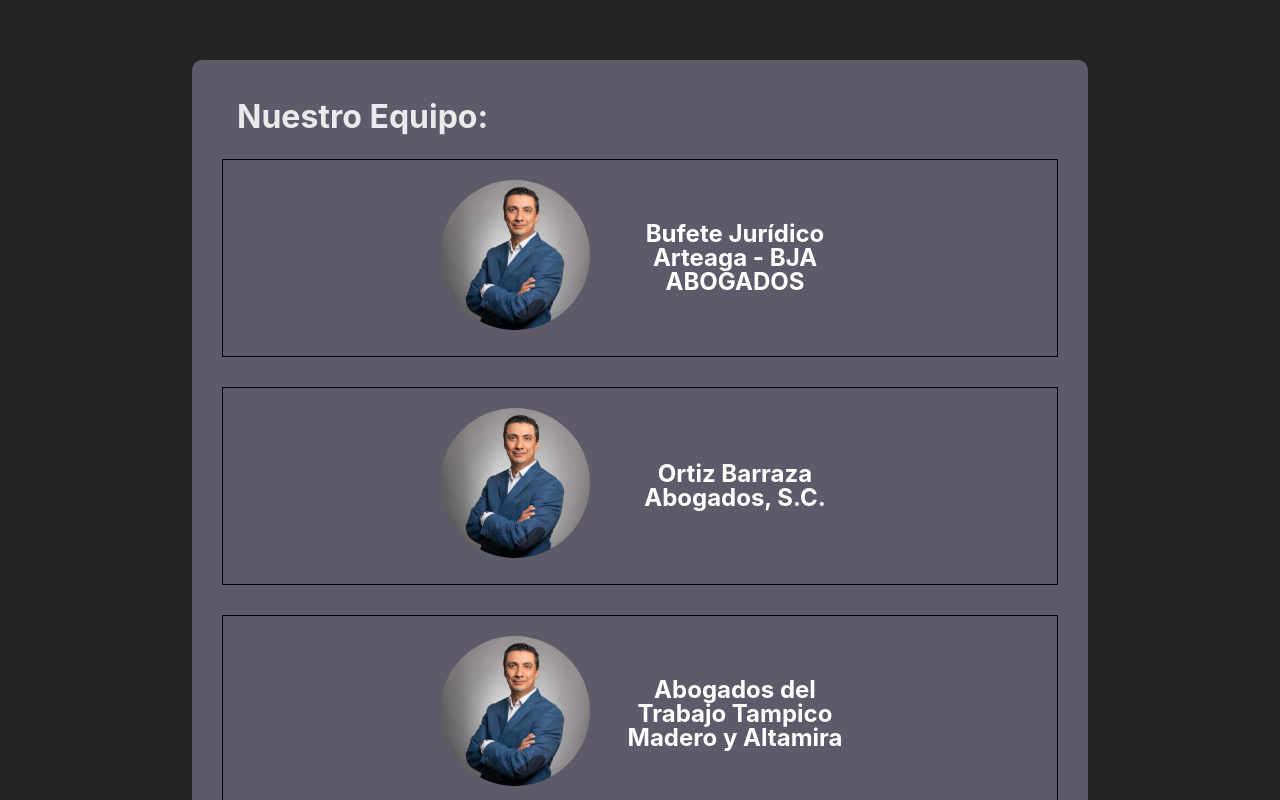
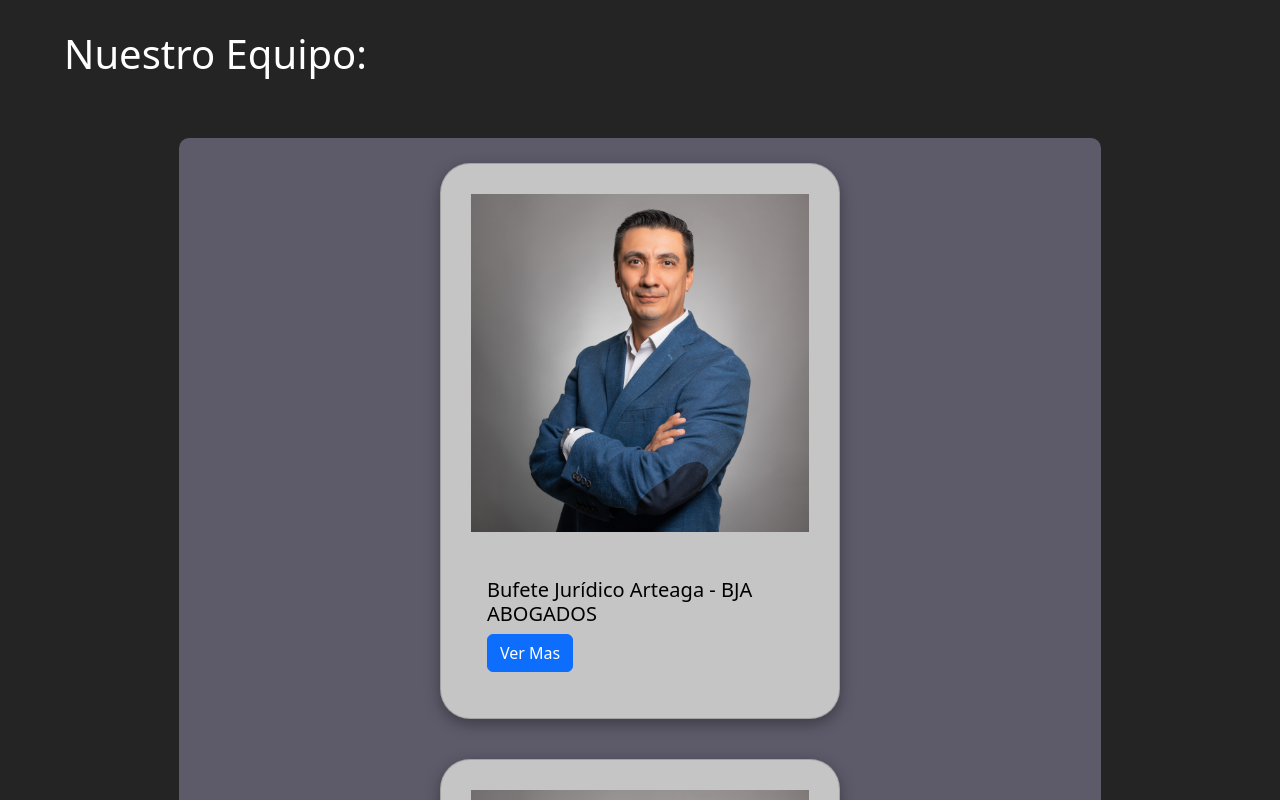
Before and after one commit to JoelSanchez01/ElBuhoPagina, a React (Vite) app: page / in a window 1280 px wide. Shown: the top 800 px of the page. Built offline with nearby package versions, Linux system fonts and the light colour scheme.

Commit message:
se agrego bootrstrap y se termino de darle diseno a ese apartado

```diff
--- a/package.json
+++ b/package.json
@@ -9,7 +9,9 @@
     "preview": "vite preview"
   },
   "dependencies": {
+    "bootstrap": "^5.2.1",
     "react": "^18.2.0",
+    "react-bootstrap": "^2.5.0",
     "react-dom": "^18.2.0"
   },
   "devDependencies": {
--- a/src/App.jsx
+++ b/src/App.jsx
@@ -1,4 +1,5 @@
 import { useState } from 'react'
+import 'bootstrap/dist/css/bootstrap.min.css' ;
 import reactLogo from './assets/react.svg'
 import './App.css'
 
--- a/src/index.css
+++ b/src/index.css
@@ -19,3 +19,8 @@
   padding: 0;
   box-sizing: border-box;
 }
+
+body {
+  background-color: #242424;
+  color: white;
+}
--- a/src/pages/Abogados.jsx
+++ b/src/pages/Abogados.jsx
@@ -4,15 +4,14 @@
 import datos from "../abogados";
 const Abogados = () => {
     var data = datos;
-    return <div className='abogadoSection'>
-        <h1>Nuestro Equipo:</h1>
-        {
-            data.map(abogado =>  <ItemAbogado key={abogado.id} foto={abogado.foto} nombre={abogado.nombre} telefono={abogado.telefono}  direccion={abogado.direccion} /> )
-        }
+    return <div className="abogadoSectionFather">
+                <h1>Nuestro Equipo:</h1>
 
-
-
-
+                <div className='abogadoSection'>
+                    {
+                        data.map(abogado =>  <ItemAbogado key={abogado.id} foto={abogado.foto} nombre={abogado.nombre} telefono={abogado.telefono}  direccion={abogado.direccion} /> )
+                    }
+                </div>
     </div>
 }
 
--- a/src/sections/ItemAbogado.jsx
+++ b/src/sections/ItemAbogado.jsx
@@ -1,18 +1,20 @@
 import React from 'react';
+import Button from 'react-bootstrap/Button';
+import Card from 'react-bootstrap/Card'
+
 import "../styles/ItemAbogado.css"
 
 const ItemAbogado = (props) => {
     const {foto, nombre, id} = props;
-    return <>
-        <a className='itemAbogado' href="">
-            <div className="foto">
-                <img src={foto} alt="" />
-            </div>
-            <div className="texto">
-                    <h2>{nombre}</h2>
-            </div>
-        </a>
-    </>
+  return (
+    <Card className='itemAbogado' style={{ width: '25rem' }}>
+      <Card.Img variant="top" src={foto} className="" />
+      <Card.Body>
+        <Card.Title>{nombre}</Card.Title>
+            <Button variant="primary">Ver Mas</Button>
+      </Card.Body>
+    </Card>
+  );
 }
 
 export default ItemAbogado;
--- a/src/styles/Abogados.css
+++ b/src/styles/Abogados.css
@@ -1,11 +1,23 @@
 .abogadoSection {
-    width: 70%;
+    width: 80%;
     margin: 60px auto;
     background-color:#5D5B6A;
     border-radius: 10px;
     padding: 15px;
+    display: flex;
+    flex-wrap: wrap;
+    color: white;
+    justify-content: center;
 }
+
+
 
 .abogadoSection h1 {
     margin: 30px;
+    color: white;
 }
+
+.abogadoSectionFather{
+    width: 90%;
+    margin: 30px auto;
+}
--- a/src/styles/ItemAbogado.css
+++ b/src/styles/ItemAbogado.css
@@ -1,28 +1,33 @@
 .itemAbogado {
-    margin: 15px;
+    margin: 10px 30px;
+    padding: 30px;
     display: flex;
+   background-color: #c5c5c5;
     justify-content: center;
     align-items: center;
     margin-bottom: 30px;
     text-decoration: none;
-    color: white;
-    border: 1px solid black;
+    color: black;
+    box-shadow: rgba(0, 0, 0, 0.35) 0px 5px 15px;
+    border-radius: 30px;
     transition: all .3s ease-in-out;
+    width: 45%;
+    flex-direction: column;
+}
+
+ .card {
+    width: 1000px;
 }
 
 .itemAbogado:hover{
-    transform: scale(1.1);
-    color: #b7b7b7;
+    transform: scale(1.05);
+    color:  #4d4d4d;
 }
 
-
-.itemAbogado .foto {
-    margin: 20px;
- }
-
- .itemAbogado .foto img {
-    width: 150px;
+ img {
+    width: 100px;
     border-radius: 150px;
+    margin-bottom: 30px;
  }
 
 
@@ -32,11 +37,12 @@
     justify-content: center;
     align-items: center;
 }
-.itemAbogado .texto h2 {
-    text-align: center;
+
+.itemAbogado .texto {
+    width: 100%;
+    text-align: justify;
 }
 
-.itemAbogado .texto {
-    width: 30%;
-    text-align: justify;
+.card-img, .card-img-top {
+    border-radius: 0;
 }
```
Also changed, not shown: src/App.css (line endings or trailing spaces), 1 other file (tests, documents, lock files or other folders).
